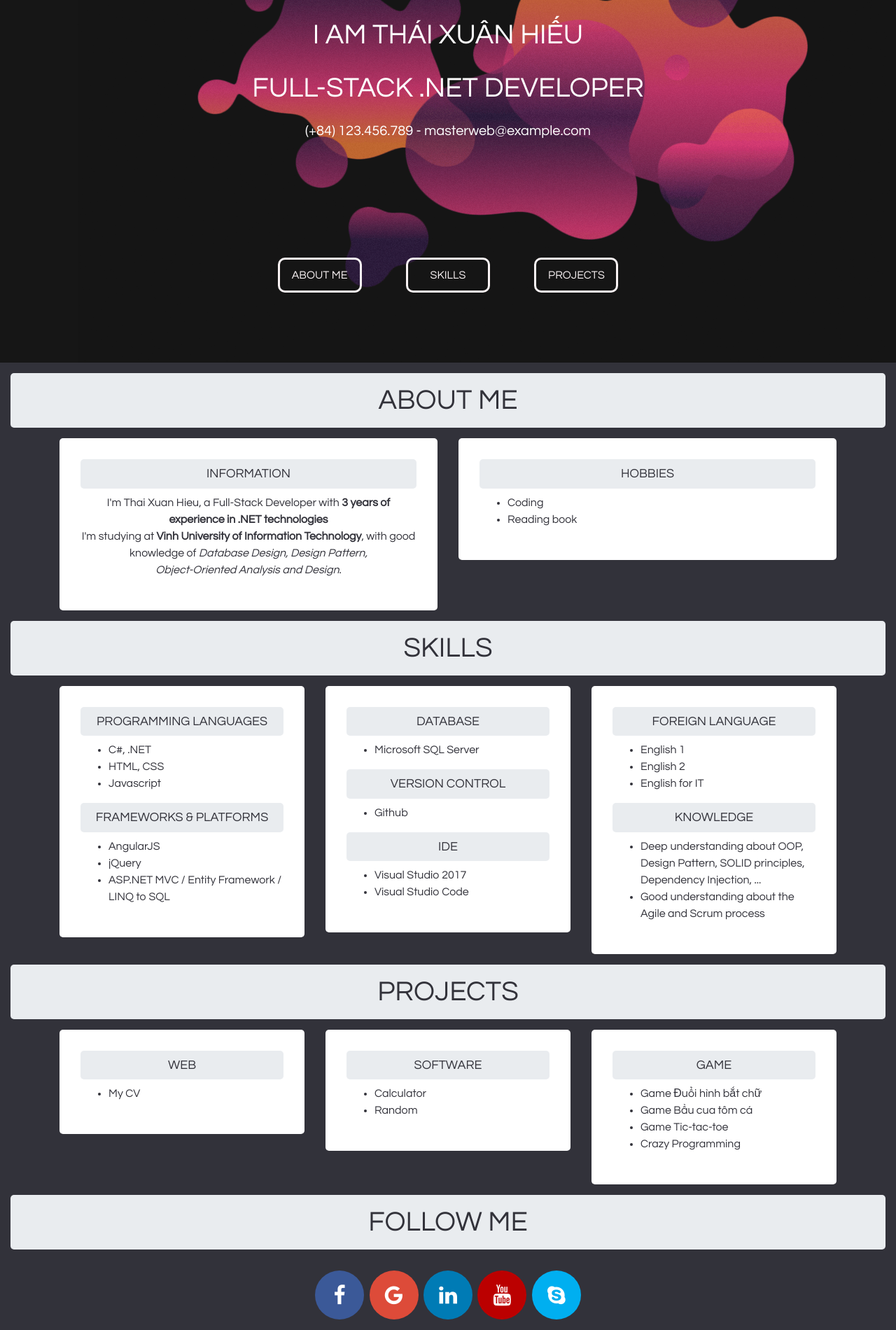
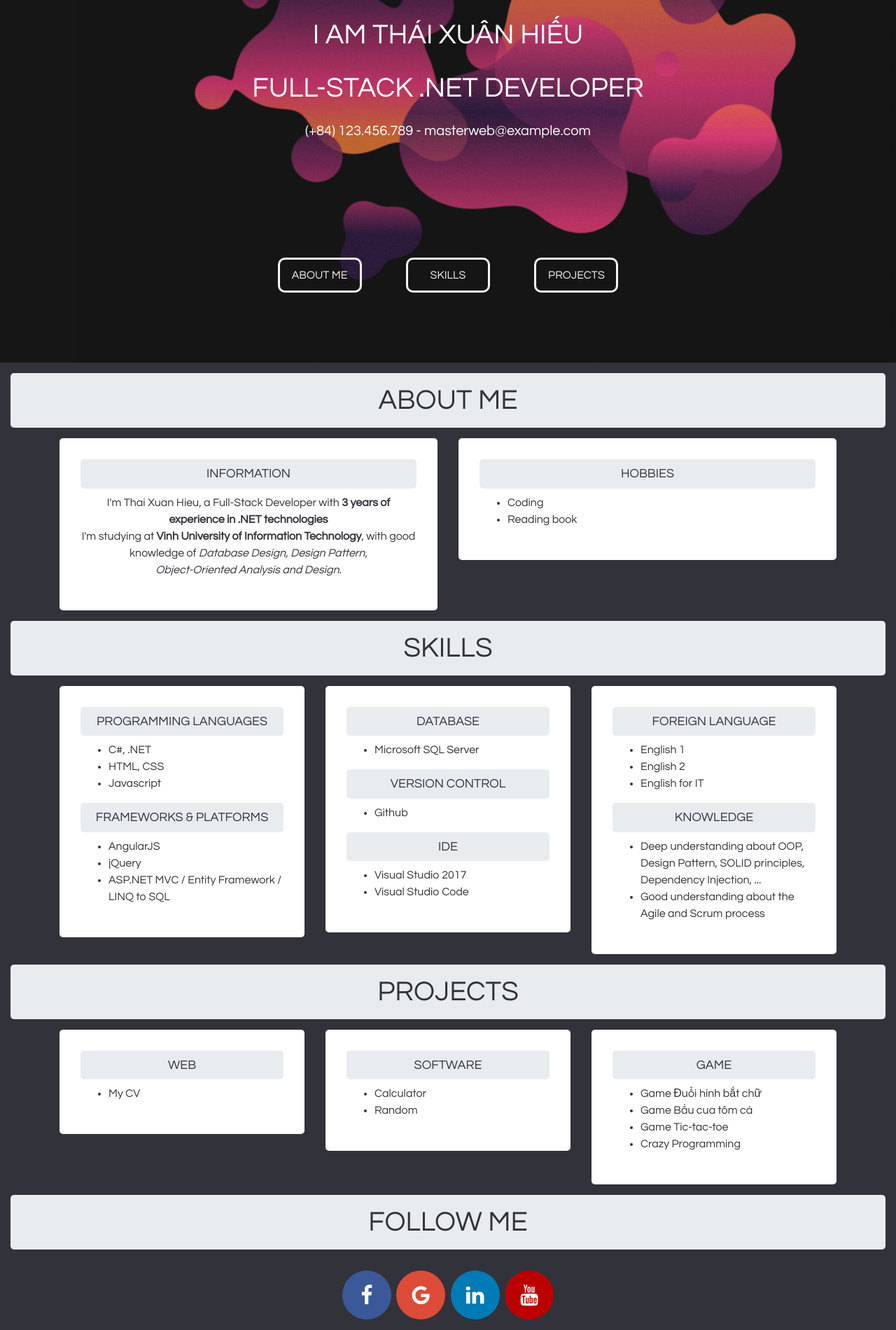
Before and after one commit to ThaiXuanHieu/thaixuanhieu.github.io, a plain HTML site: page index.html in a window 1280 px wide. Shown: the part 270-2170 px from the top of the page at 70% size. Drawn offline with nearby package versions, Linux system fonts and the light colour scheme.

Commit message:
Update UI

```diff
--- a/css/style.css
+++ b/css/style.css
@@ -9,8 +9,8 @@ body {
 }
 
 .home {
-  background: url('../imgs/background.png');
-
+  background: url('../imgs/background.png') no-repeat;
+  background-size: cover;
 }
 
 img {
@@ -163,10 +163,6 @@ li {
   color: white;
 }
 
-.fa-skype {
-  background: #00aff0;
-  color: white;
-}
 @media only screen and (max-width: 767px){
   body{
     background: url("../imgs/background.png");
--- a/index.html
+++ b/index.html
@@ -176,7 +176,6 @@
                 <a href="#" class="fa fa-google"></a>
                 <a href="#" class="fa fa-linkedin"></a>
                 <a href="#" class="fa fa-youtube"></a>
-                <a href="#" class="fa fa-skype"></a>
             </center>
 
         </div>
```
